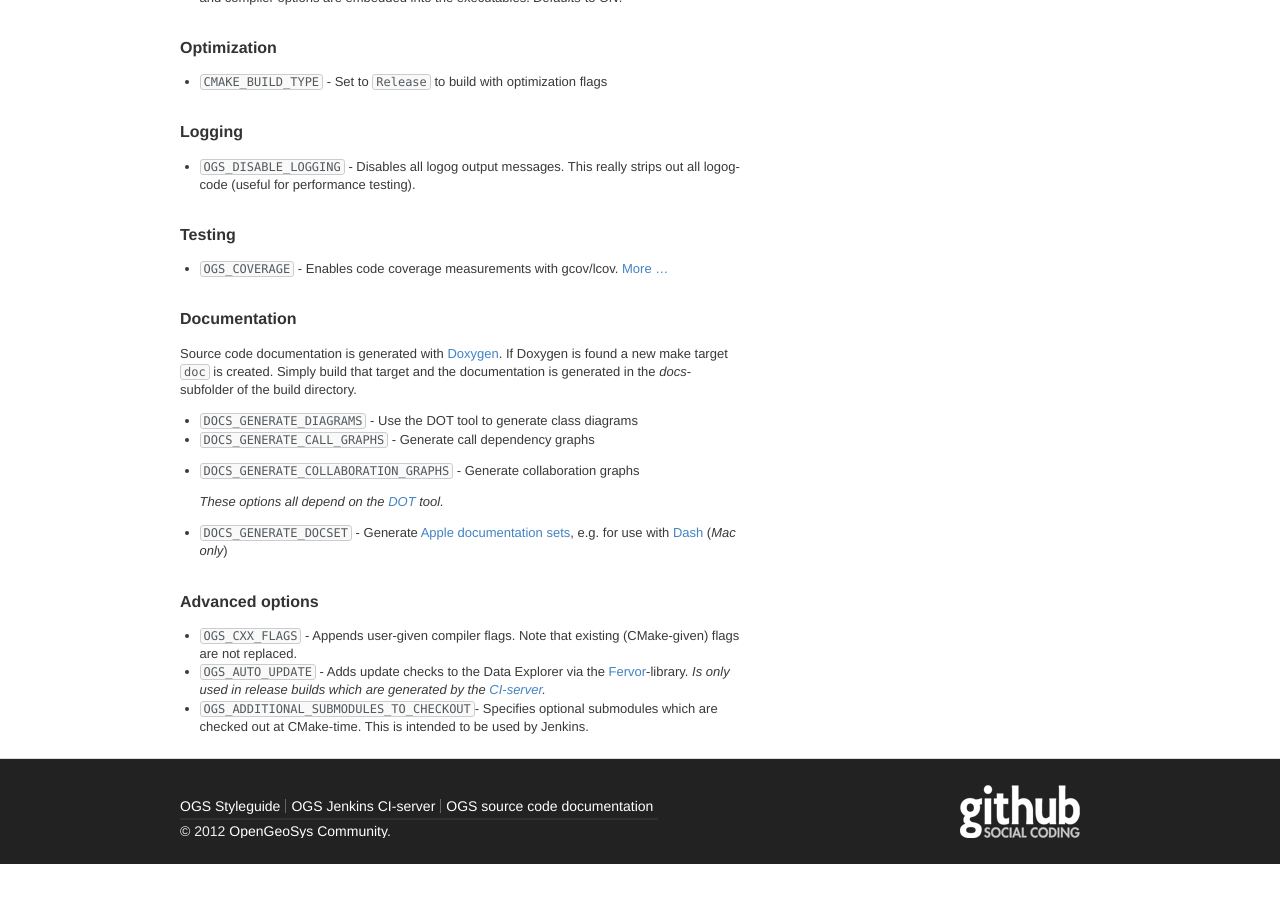
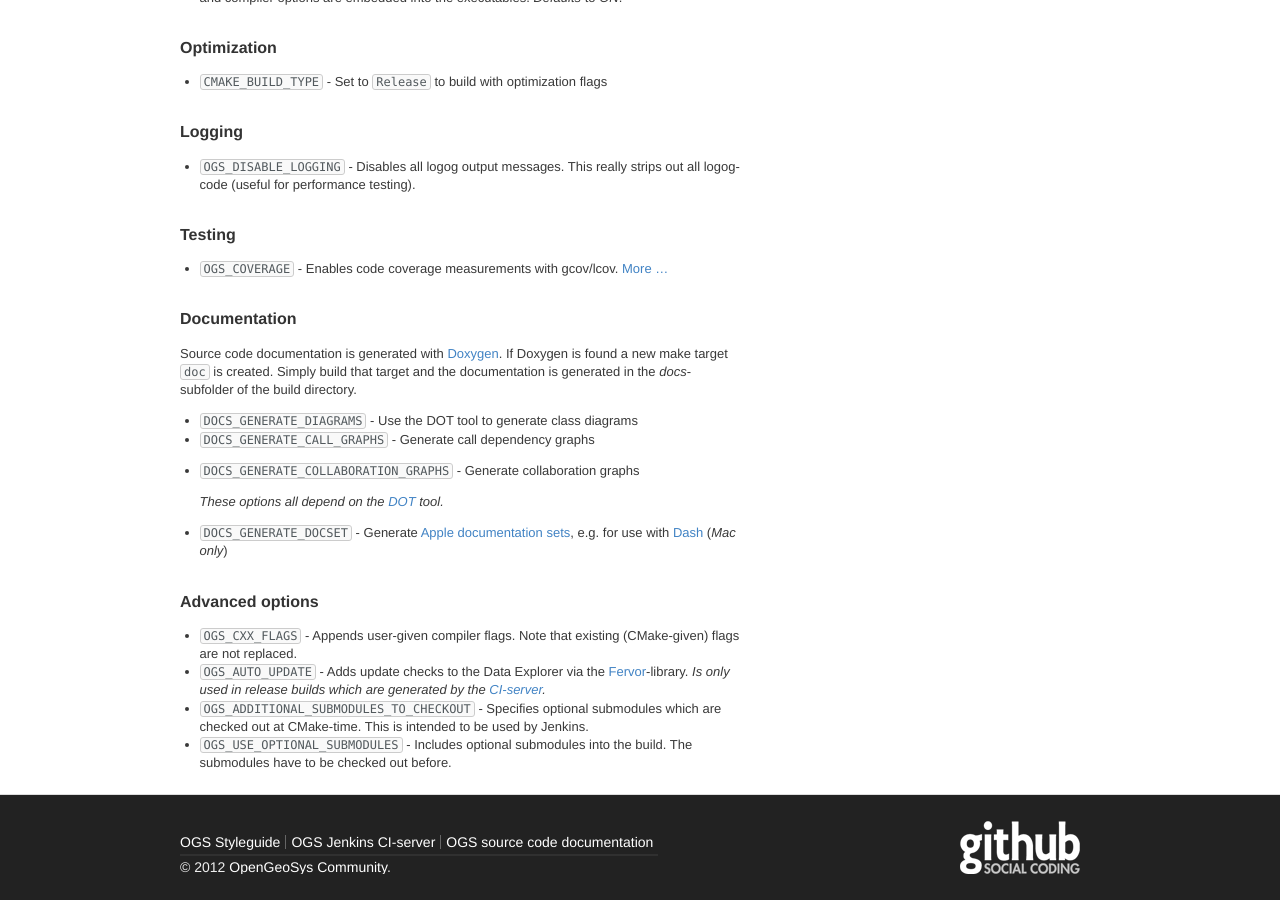
Before and after one commit to ufz/devguide, a Jekyll site: the page built from _posts/2012-04-26-configure-cmake-options.markdown, in a window 1280 px wide and 900 px high, scrolled down 598 px. Built offline with Jekyll 4.4.1, drawn with Linux system fonts in a browser that asks for light colours; comment, search, counter and statistics services are not loaded; before the commit the page ends 1462 px from its top, so only the background shows below that.

Commit message:
Added CMake option OGS_USE_OPTIONAL_SUBMODULES.

```diff
--- a/_posts/2012-04-26-configure-cmake-options.markdown
+++ b/_posts/2012-04-26-configure-cmake-options.markdown
@@ -54,4 +54,5 @@ Source code documentation is generated with [Doxygen](http://www.stack.nl/~dimit
 
 - `OGS_CXX_FLAGS` - Appends user-given compiler flags. Note that existing (CMake-given) flags are not replaced.
 - `OGS_AUTO_UPDATE` - Adds update checks to the Data Explorer via the [Fervor](https://github.com/pypt/fervor)-library. *Is only used in release builds which are generated by the [CI-server](https://svn.ufz.de/hudson/).*
-- `OGS_ADDITIONAL_SUBMODULES_TO_CHECKOUT`- Specifies optional submodules which are checked out at CMake-time. This is intended to be used by Jenkins.
+- `OGS_ADDITIONAL_SUBMODULES_TO_CHECKOUT` - Specifies optional submodules which are checked out at CMake-time. This is intended to be used by Jenkins.
+- `OGS_USE_OPTIONAL_SUBMODULES` - Includes optional submodules into the build. The submodules have to be checked out before.
```
